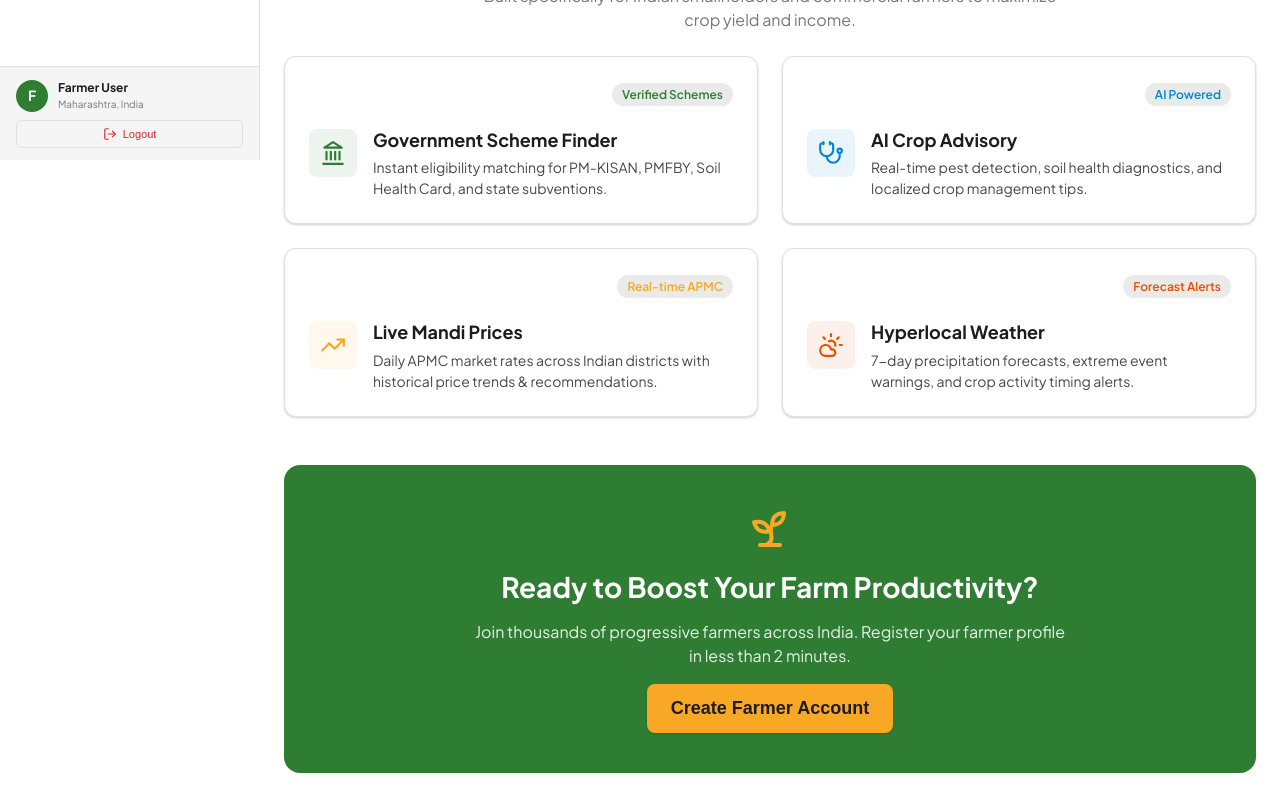
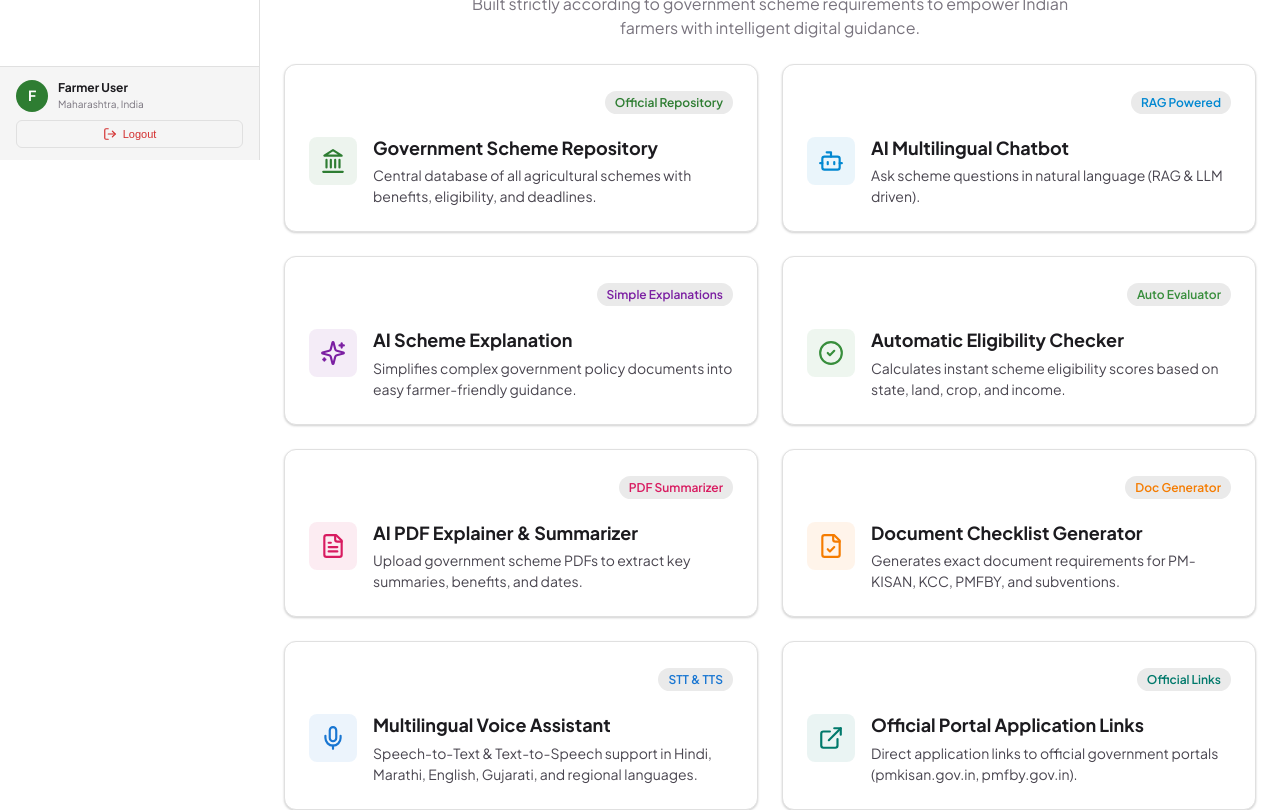
Before and after one commit to GovindTripathi22/NEW-ONE, a React (Vite) app in the folder frontend/: page / in a window 1280 px wide. Shown: the part 640-1450 px from the top of the page. Built offline with nearby package versions, Linux system fonts and the light colour scheme; no server answers.

Commit message:
Replace landing page cards with official features from PDF specification document

```diff
--- a/frontend/src/pages/LandingPage.jsx
+++ b/frontend/src/pages/LandingPage.jsx
@@ -6,13 +6,16 @@ import Button from '../components/Button';
 import {
   Sprout,
   Landmark,
-  TrendingUp,
-  Stethoscope,
-  CloudSun,
-  ShieldCheck,
-  Users,
+  Bot,
+  Sparkles,
+  Languages,
+  CheckCircle2,
+  FileText,
+  FileCheck,
+  Mic,
+  Bell,
+  ExternalLink,
   ArrowRight,
-  Sparkles,
   PhoneCall,
 } from 'lucide-react';
 
@@ -22,32 +25,68 @@ export default function LandingPage() {
 
   const features = [
     {
-      title: 'Government Scheme Finder',
-      subtitle: 'Instant eligibility matching for PM-KISAN, PMFBY, Soil Health Card, and state subventions.',
+      title: 'Government Scheme Repository',
+      subtitle: 'Central database of all agricultural schemes with benefits, eligibility, and deadlines.',
       icon: Landmark,
       color: '#2E7D32',
-      badge: 'Verified Schemes',
+      badge: 'Official Repository',
+      path: '/schemes',
     },
     {
-      title: 'AI Crop Advisory',
-      subtitle: 'Real-time pest detection, soil health diagnostics, and localized crop management tips.',
-      icon: Stethoscope,
+      title: 'AI Multilingual Chatbot',
+      subtitle: 'Ask scheme questions in natural language (RAG & LLM driven).',
+      icon: Bot,
       color: '#0288D1',
-      badge: 'AI Powered',
+      badge: 'RAG Powered',
+      path: '/chat',
     },
     {
-      title: 'Live Mandi Prices',
-      subtitle: 'Daily APMC market rates across Indian districts with historical price trends & recommendations.',
-      icon: TrendingUp,
-      color: '#F9A825',
-      badge: 'Real-time APMC',
+      title: 'AI Scheme Explanation',
+      subtitle: 'Simplifies complex government policy documents into easy farmer-friendly guidance.',
+      icon: Sparkles,
+      color: '#7B1FA2',
+      badge: 'Simple Explanations',
+      path: '/schemes',
     },
     {
-      title: 'Hyperlocal Weather',
-      subtitle: '7-day precipitation forecasts, extreme event warnings, and crop activity timing alerts.',
-      icon: CloudSun,
-      color: '#E65100',
-      badge: 'Forecast Alerts',
+      title: 'Automatic Eligibility Checker',
+      subtitle: 'Calculates instant scheme eligibility scores based on state, land, crop, and income.',
+      icon: CheckCircle2,
+      color: '#388E3C',
+      badge: 'Auto Evaluator',
+      path: '/eligibility',
+    },
+    {
+      title: 'AI PDF Explainer & Summarizer',
+      subtitle: 'Upload government scheme PDFs to extract key summaries, benefits, and dates.',
+      icon: FileText,
+      color: '#D81B60',
+      badge: 'PDF Summarizer',
+      path: '/explainer',
+    },
+    {
+      title: 'Document Checklist Generator',
+      subtitle: 'Generates exact document requirements for PM-KISAN, KCC, PMFBY, and subventions.',
+      icon: FileCheck,
+      color: '#F57C00',
+      badge: 'Doc Generator',
+      path: '/checklist',
+    },
+    {
+      title: 'Multilingual Voice Assistant',
+      subtitle: 'Speech-to-Text & Text-to-Speech support in Hindi, Marathi, English, Gujarati, and regional languages.',
+      icon: Mic,
+      color: '#1976D2',
+      badge: 'STT & TTS',
+      path: '/chat',
+    },
+    {
+      title: 'Official Portal Application Links',
+      subtitle: 'Direct application links to official government portals (pmkisan.gov.in, pmfby.gov.in).',
+      icon: ExternalLink,
+      color: '#00796B',
+      badge: 'Official Links',
+      path: '/schemes',
     },
   ];
 
@@ -108,7 +147,7 @@ export default function LandingPage() {
                 marginRight: 'auto',
               }}
             >
-              Access instant government subsidy eligibility, AI-driven crop disease diagnostics, live Mandi price feeds, and personalized weather advisories — all in one simple portal.
+              Discover agricultural schemes, check eligibility automatically, chat with our multilingual AI assistant, and extract insights from official policy documents.
             </p>
 
             <div
@@ -140,16 +179,14 @@ export default function LandingPage() {
           </div>
         </section>
 
-
-
         {/* Feature Cards Grid */}
         <section style={{ display: 'flex', flexDirection: 'column', gap: '24px' }}>
           <div style={{ textAlign: 'center', maxWidth: '600px', margin: '0 auto' }}>
             <h2 style={{ fontSize: 'var(--font-size-2xl)', marginBottom: '8px' }}>
-              Comprehensive Smart Farming Platform
+              Government Agricultural Scheme Assistance Platform
             </h2>
             <p style={{ color: 'var(--color-text-muted)' }}>
-              Built specifically for Indian smallholders and commercial farmers to maximize crop yield and income.
+              Built strictly according to government scheme requirements to empower Indian farmers with intelligent digital guidance.
             </p>
           </div>
 
@@ -162,7 +199,7 @@ export default function LandingPage() {
                   hoverable
                   elevation="shadow-sm"
                   padding="lg"
-                  onClick={() => navigate('/login')}
+                  onClick={() => navigate(feat.path)}
                   actions={
                     <span
                       style={{
```
Also changed, not shown: 1 other file (tests, documents, lock files or other folders).
